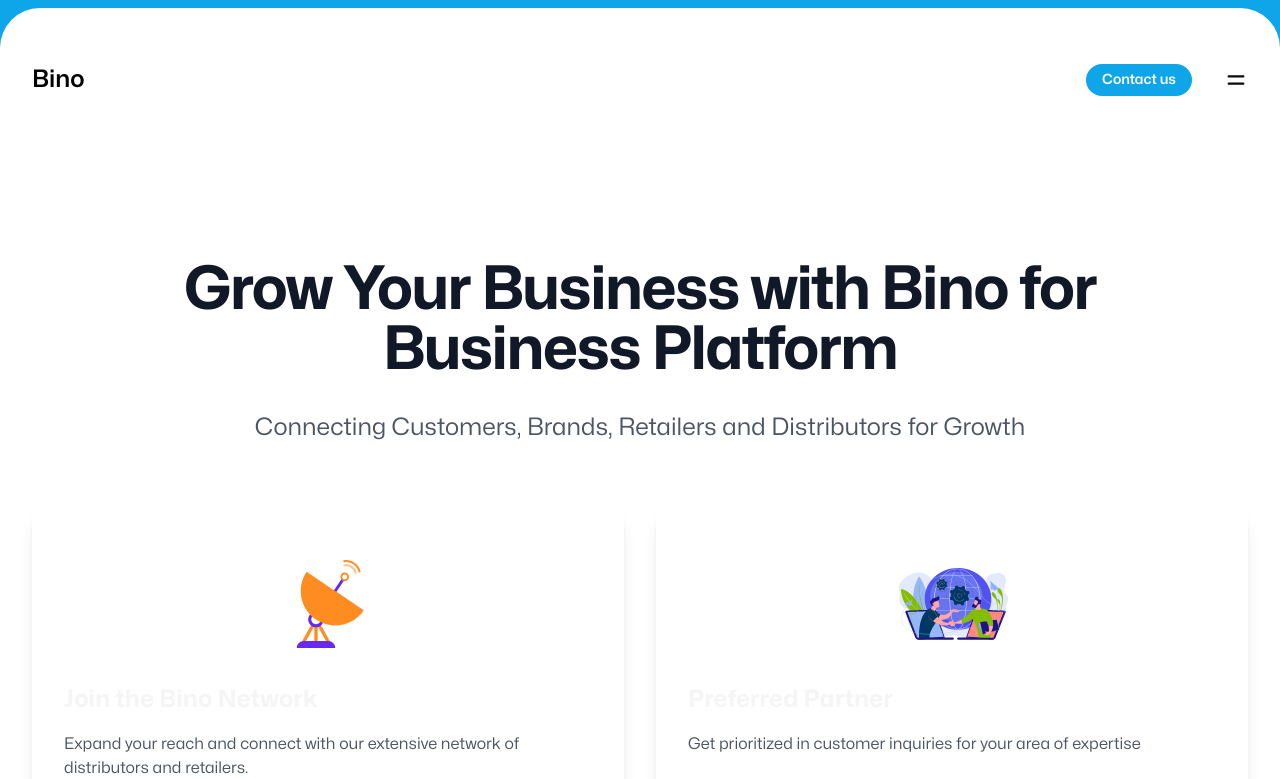
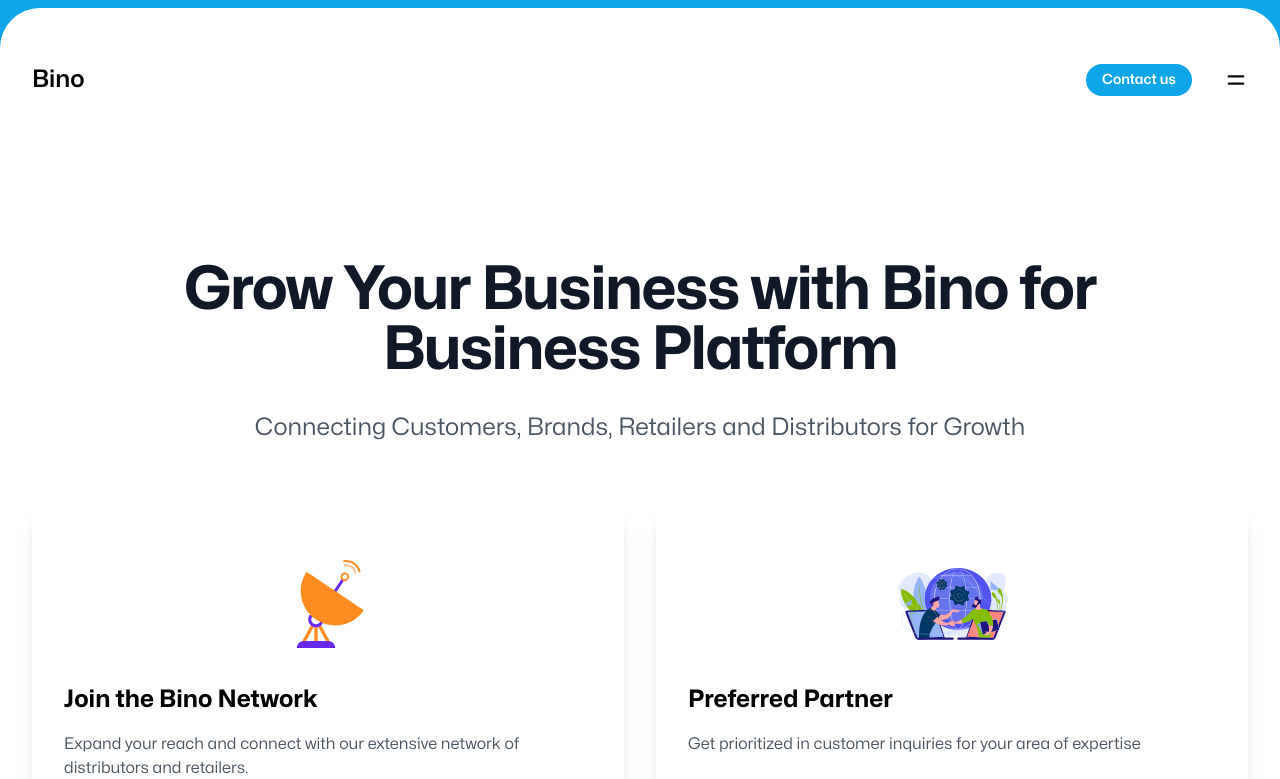
Before and after one commit to Rishabh2503/test, a Next.js app: page /bino-business in a window 1280 px wide. Shown: the top 779 px of the page. Built offline with nearby package versions, Linux system fonts and the light colour scheme.

Commit message:
changes3

```diff
--- a/src/app/bino-business/page.jsx
+++ b/src/app/bino-business/page.jsx
@@ -1,9 +1,9 @@
 'use client';
 
-import React from 'react';
+import React, { useEffect, useState } from 'react';
+
 import Container from '@/components/Container';
 import SearchIntro from '@/components/SearchIntro';
-import { MessageCircle } from 'lucide-react';
 import Link from 'next/link';
 import Lottie from 'lottie-react';
 import SchemaOrg from '@/components/SchemaOrg';
@@ -96,6 +96,13 @@
 };
 
 const BusinessPage = () => {
+  const [isClient, setIsClient] = useState(false);
+
+  useEffect(() => {
+    setIsClient(true);
+  }, []);
+
+  if (!isClient) return null;
   const solutions = [
     {
       title: "Join the Bino Network",
@@ -165,7 +172,7 @@
     <div className="min-h-screen bg-white">
       <SchemaOrg schema={generateBusinessSchema()} />
 
-      <Container>
+      <Container className="text-black">
         {/* Hero Section */}
         <SearchIntro
           title="Grow Your Business with Bino for Business Platform"
```
